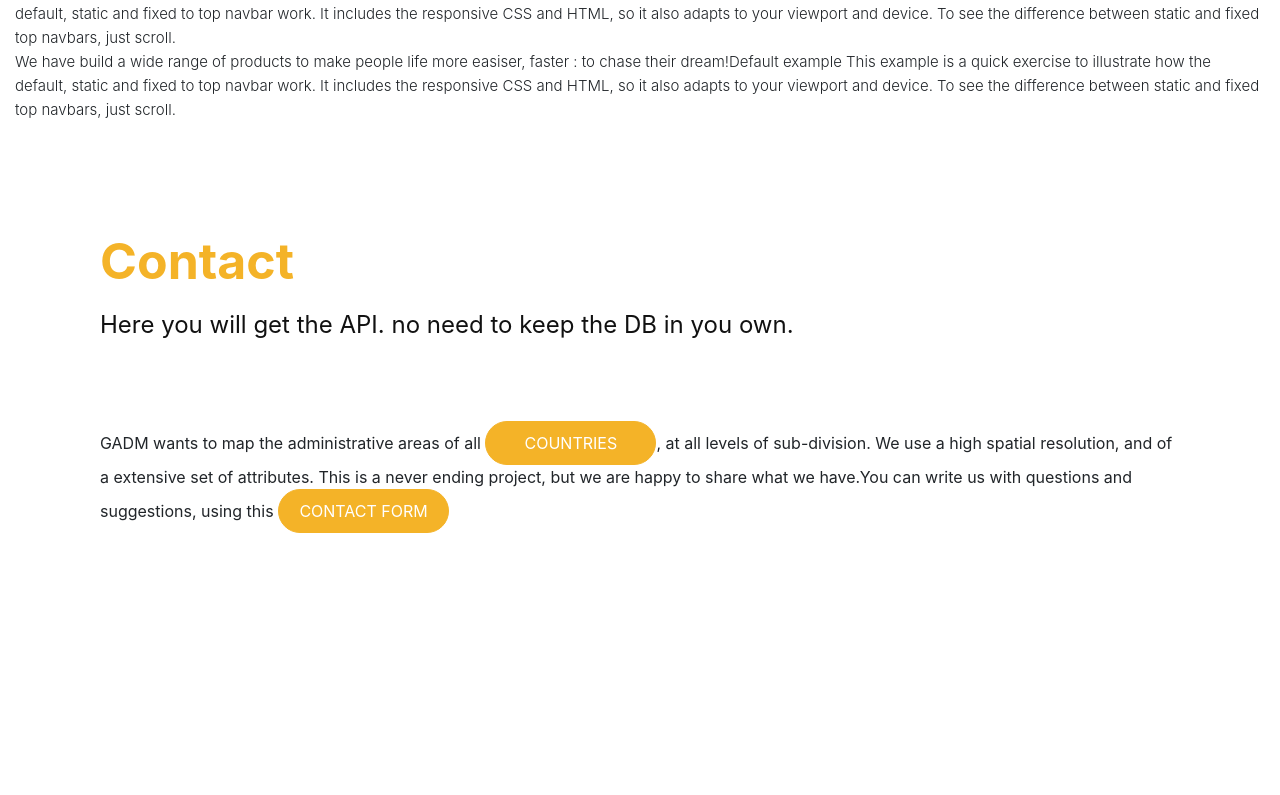
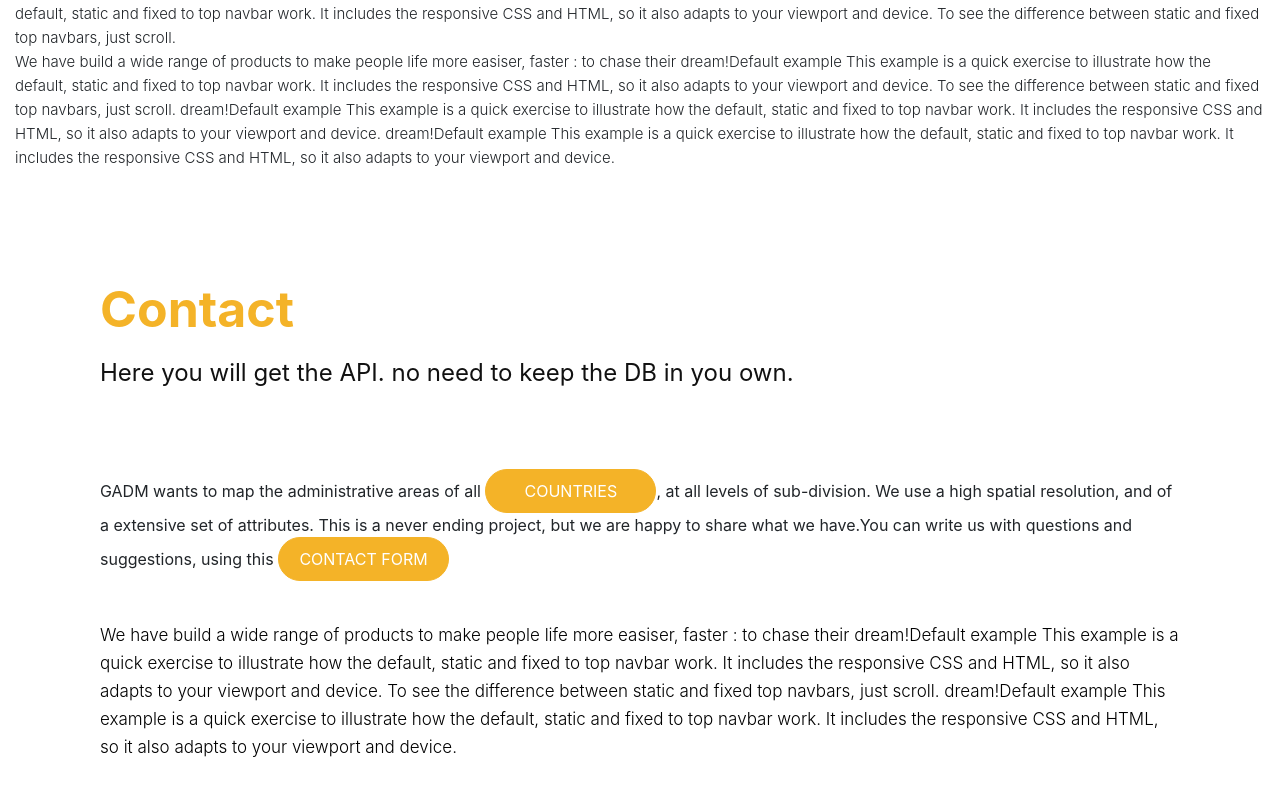
Before and after one commit to ajharulabedeen/gadm-api-frontend, an Angular app: page / in a window 1280 px wide. Shown: the part 926-1721 px from the top of the page. Before the commit the page ends 1459 px from the top, so only its background shows below. Built offline with nearby package versions, Linux system fonts and the light colour scheme.

Commit message:
change contact content

```diff
--- a/src/app/home/home.component.html
+++ b/src/app/home/home.component.html
@@ -124,7 +124,13 @@
                                 dream!Default example
                                 This example is a quick exercise to illustrate how the default, static and fixed to top navbar work. It includes the responsive CSS and HTML, so it also adapts to your viewport and device.
 
-                                To see the difference between static and fixed top navbars, just scroll.</p>
+                                To see the difference between static and fixed top navbars, just scroll.
+                                dream!Default example
+                                This example is a quick exercise to illustrate how the default, static and fixed to top navbar work. It includes the responsive CSS and HTML, so it also adapts to your viewport and device.
+
+                                dream!Default example
+                                This example is a quick exercise to illustrate how the default, static and fixed to top navbar work. It includes the responsive CSS and HTML, so it also adapts to your viewport and device.
+                                </p>
 
                 </div>
             </div>
@@ -157,6 +163,17 @@
                         write
                         us with questions and suggestions, using this
                         <a href="http://rasterra.com/contact/gadm_contact_form">contact form</a>
+                        <p>We have build a wide range of products to make people life more easiser, faster : to chase their
+                            dream!Default example
+                            This example is a quick exercise to illustrate how the default, static and fixed to top navbar work. It includes the responsive CSS and HTML, so it also adapts to your viewport and device.
+
+                            To see the difference between static and fixed top navbars, just scroll.
+                         dream!Default example
+                                This example is a quick exercise to illustrate how the default, static and fixed to top navbar work. It includes the responsive CSS and HTML, so it also adapts to your viewport and device.
+                                </p>
+
+
+
                     </div>
 
 
```
